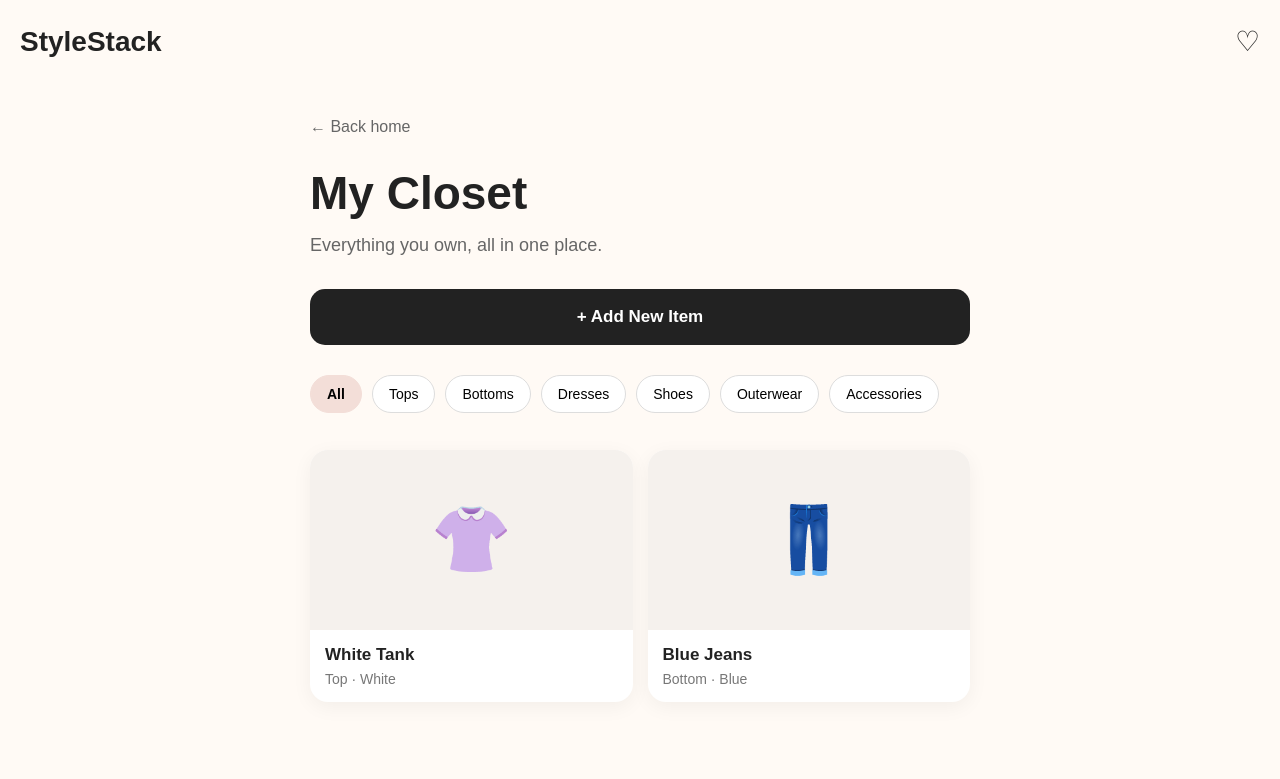
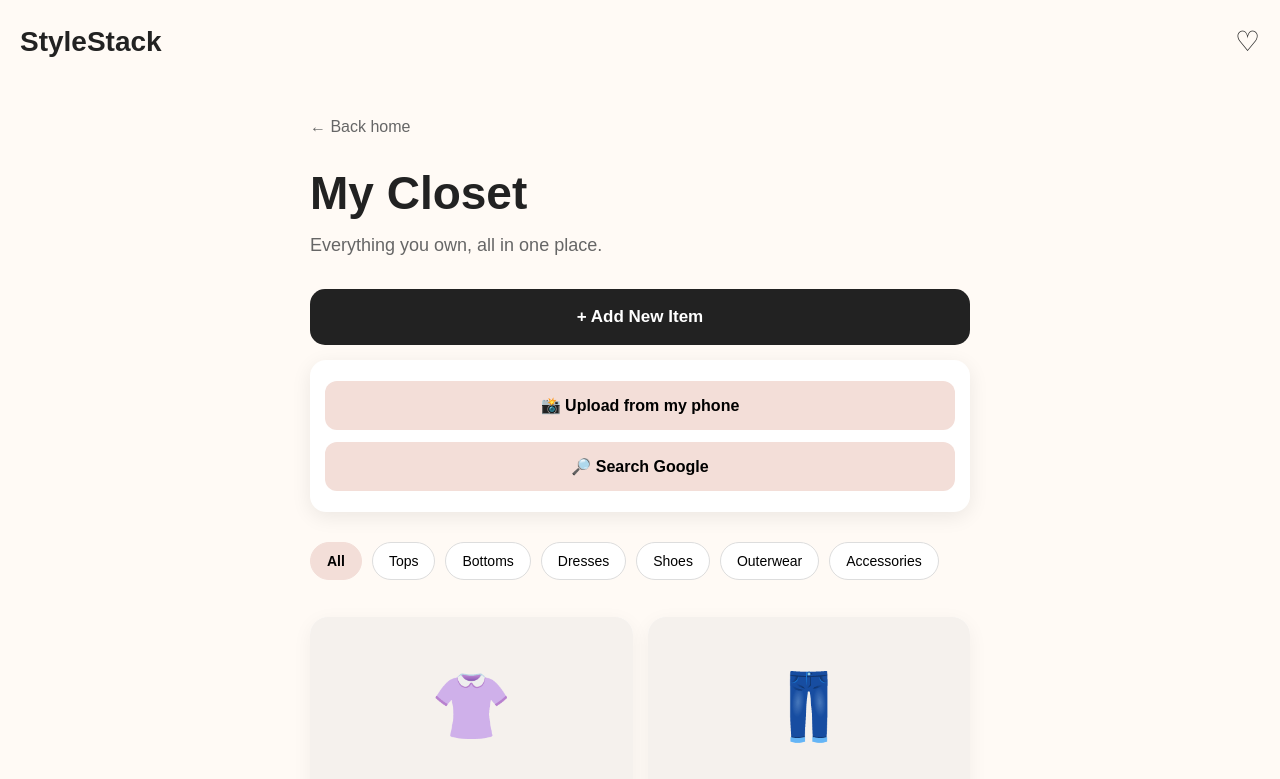
Before and after one commit to mkballer/stylestack, a plain HTML site: page closet.html in a window 1280 px wide. Both pictures are taken after a click on the button "+ Add New Item". Shown: the top 779 px of the page. Drawn offline with Linux system fonts and the light colour scheme.

Commit message:
Add new item options to closet.html

```diff
--- a/closet.html
+++ b/closet.html
@@ -151,7 +151,26 @@
       color: #888;
       padding: 40px 20px;
     }
+.add-menu {
+  display: none;
+  background: white;
+  padding: 15px;
+  border-radius: 16px;
+  margin-top: -15px;
+  margin-bottom: 30px;
+  box-shadow: 0 5px 20px rgba(0,0,0,0.08);
+}
 
+.add-menu button {
+  width: 100%;
+  padding: 15px;
+  margin: 6px 0;
+  border: none;
+  border-radius: 12px;
+  background: #f3ded8;
+  font-size: 16px;
+  font-weight: bold;
+}
   </style>
 </head>
 
@@ -172,9 +191,25 @@
     Everything you own, all in one place.
   </p>
 
-  <button class="add-button">
+<div class="add-options">
+
+  <button class="add-button" onclick="showAddMenu()">
     + Add New Item
   </button>
+
+  <div id="addMenu" class="add-menu">
+
+    <button onclick="uploadItem()">
+      📸 Upload from my phone
+    </button>
+
+    <button onclick="searchGoogle()">
+      🔎 Search Google
+    </button>
+
+  </div>
+
+</div>
 
   <div class="filters">
     <button class="filter active">All</button>
@@ -213,6 +248,36 @@
 <footer>
   StyleStack ♡ Dress smarter.
 </footer>
+<script>
 
+function showAddMenu() {
+  const menu = document.getElementById("addMenu");
+
+  if (menu.style.display === "block") {
+    menu.style.display = "none";
+  } else {
+    menu.style.display = "block";
+  }
+}
+
+function uploadItem() {
+  alert("We will build the upload form next!");
+}
+
+function searchGoogle() {
+  const item = prompt("What item do you want to search for?");
+
+  if (!item) {
+    return;
+  }
+
+  const search =
+    "https://www.google.com/search?tbm=isch&q=" +
+    encodeURIComponent(item);
+
+  window.open(search, "_blank");
+}
+
+</script>
 </body>
 </html>
```
